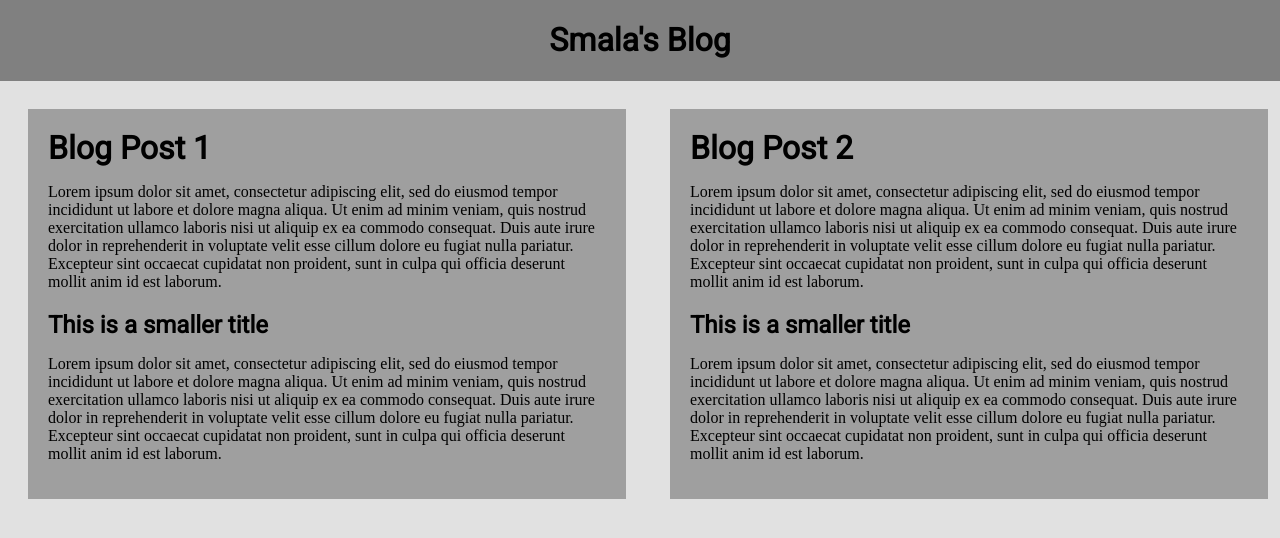
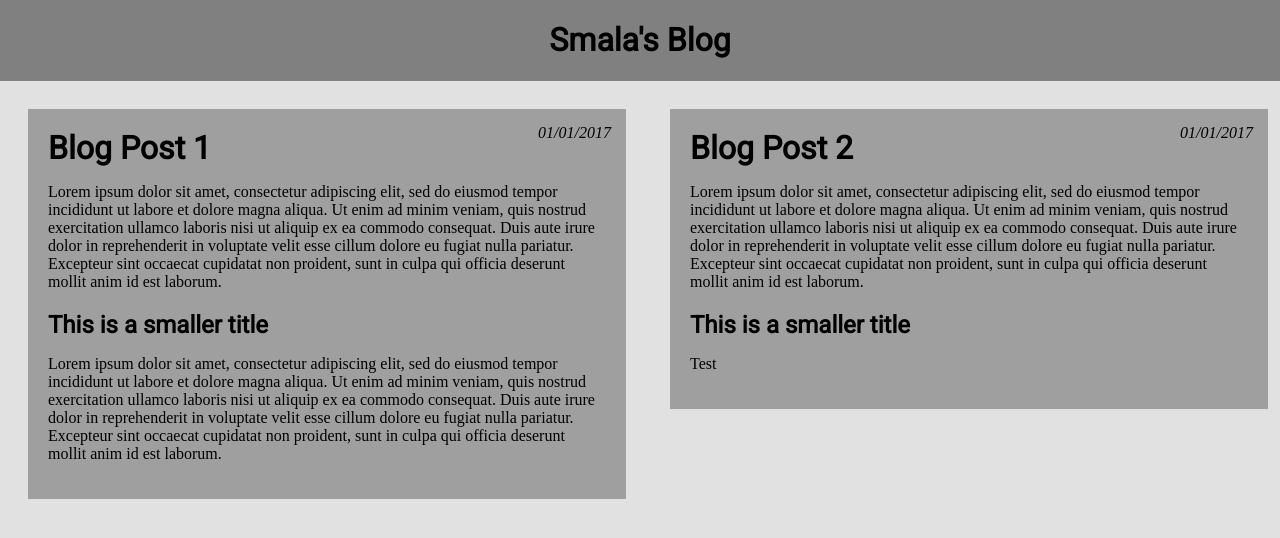
Before and after one commit to ScrantonicityII/smala, a plain HTML site: page index.html in a window 1280 px wide. Drawn offline with Linux system fonts and the light colour scheme.

Commit message:
REEEEEEEEEEEEEEEEEEEEE

```diff
--- a/index.css
+++ b/index.css
@@ -19,11 +19,28 @@ header {
 }
 
 div {
+	position: relative;
 	display: inline-block;
 	width: calc(50% - 82px);
 	padding: 20px;
 	margin: 20px;
 	background-color: #9F9F9F;
+}
+
+.Right {
+	float: right;
+}
+
+.Left {
+	float: Left;
+}
+
+.Date {
+	position: absolute;
+	top: 15px;
+	right: 15px;
+	font-style: italic;
+	margin: 0;
 }
 
 div h1, h2 {
--- a/index.html
+++ b/index.html
@@ -10,17 +10,19 @@
 		<header>
 			<h1>Smala's Blog</h1>
 		</header>
-		<div>
+		<div class="Left">
 			<h1>Blog Post 1</h1>
+			<p class="Date">01/01/2017</p>
 			<p>Lorem ipsum dolor sit amet, consectetur adipiscing elit, sed do eiusmod tempor incididunt ut labore et dolore magna aliqua. Ut enim ad minim veniam, quis nostrud exercitation ullamco laboris nisi ut aliquip ex ea commodo consequat. Duis aute irure dolor in reprehenderit in voluptate velit esse cillum dolore eu fugiat nulla pariatur. Excepteur sint occaecat cupidatat non proident, sunt in culpa qui officia deserunt mollit anim id est laborum.</p>
 			<h2>This is a smaller title</h2>
 			<p>Lorem ipsum dolor sit amet, consectetur adipiscing elit, sed do eiusmod tempor incididunt ut labore et dolore magna aliqua. Ut enim ad minim veniam, quis nostrud exercitation ullamco laboris nisi ut aliquip ex ea commodo consequat. Duis aute irure dolor in reprehenderit in voluptate velit esse cillum dolore eu fugiat nulla pariatur. Excepteur sint occaecat cupidatat non proident, sunt in culpa qui officia deserunt mollit anim id est laborum.</p>
 		</div>
-		<div>
+		<div class="Right">
 			<h1>Blog Post 2</h1>
+			<p class="Date">01/01/2017</p>
 			<p>Lorem ipsum dolor sit amet, consectetur adipiscing elit, sed do eiusmod tempor incididunt ut labore et dolore magna aliqua. Ut enim ad minim veniam, quis nostrud exercitation ullamco laboris nisi ut aliquip ex ea commodo consequat. Duis aute irure dolor in reprehenderit in voluptate velit esse cillum dolore eu fugiat nulla pariatur. Excepteur sint occaecat cupidatat non proident, sunt in culpa qui officia deserunt mollit anim id est laborum.</p>
 			<h2>This is a smaller title</h2>
-			<p>Lorem ipsum dolor sit amet, consectetur adipiscing elit, sed do eiusmod tempor incididunt ut labore et dolore magna aliqua. Ut enim ad minim veniam, quis nostrud exercitation ullamco laboris nisi ut aliquip ex ea commodo consequat. Duis aute irure dolor in reprehenderit in voluptate velit esse cillum dolore eu fugiat nulla pariatur. Excepteur sint occaecat cupidatat non proident, sunt in culpa qui officia deserunt mollit anim id est laborum.</p>
+			<p>Test</p>
 		</div>
 	</body>
 </html>
```
